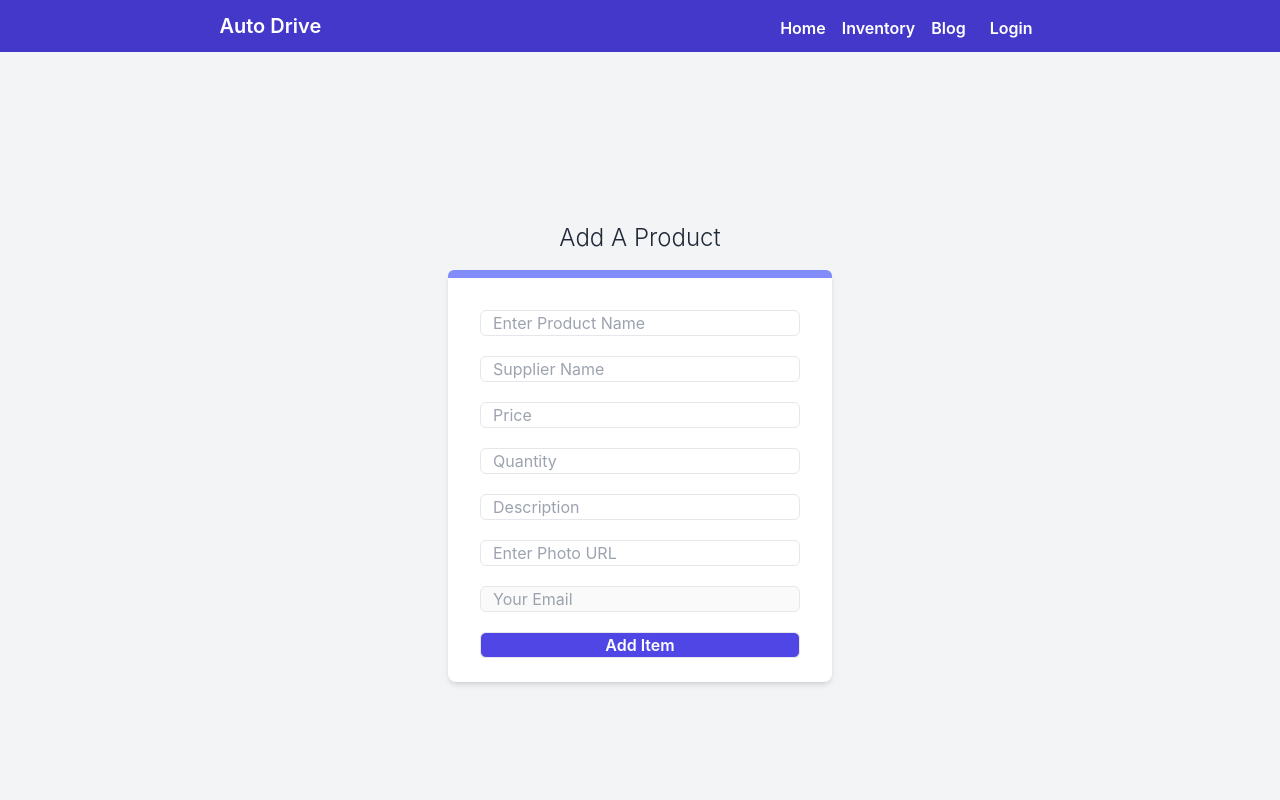
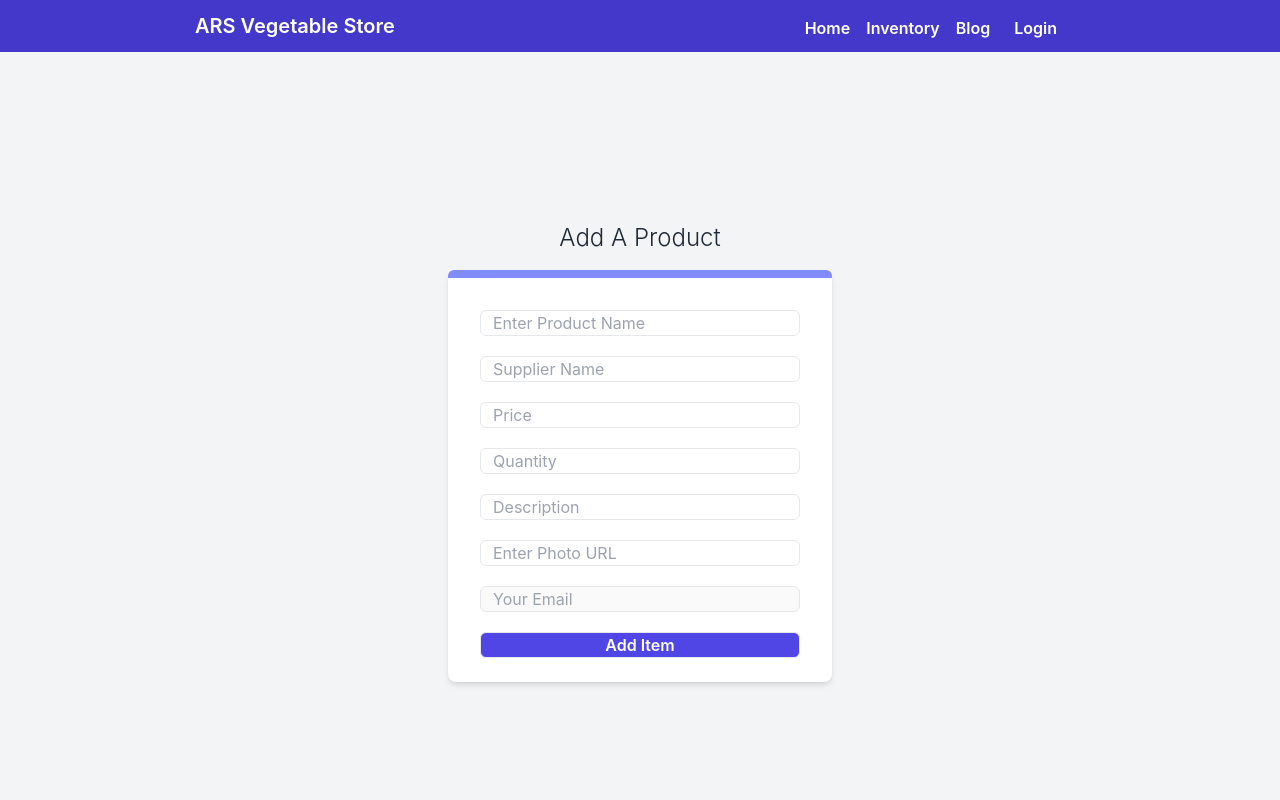
Before and after one commit to MDABDULLAH16/assignment-11-client, a React (Create React App) app: page /addItem in a window 1280 px wide. Shown: the top 800 px of the page. Built offline with nearby package versions, Linux system fonts and the light colour scheme; no server answers; what tw-elements would draw is missing.

Commit message:
all complete

```diff
--- a/public/index.html
+++ b/public/index.html
@@ -1,14 +1,12 @@
 <!DOCTYPE html>
 <html lang="en">
+
 <head>
   <meta charset="utf-8" />
   <link rel="icon" href="%PUBLIC_URL%/favicon.ico" />
   <meta name="viewport" content="width=device-width, initial-scale=1" />
   <meta name="theme-color" content="#000000" />
-    <meta
-      name="description"
-      content="Web site created using create-react-app"
-    />
+  <meta name="description" content="Web site created using create-react-app" />
   <link rel="apple-touch-icon" href="%PUBLIC_URL%/logo192.png" />
   <!--
       manifest.json provides metadata used when your web app is installed on a
@@ -24,8 +22,9 @@
       work correctly both with client-side routing and a non-root public URL.
       Learn how to configure a non-root public URL by running `npm run build`.
     -->
-    <title>React App</title>
+  <title>ARS Vegetable Store</title>
 </head>
+
 <body>
   <noscript>You need to enable JavaScript to run this app.</noscript>
   <div id="root"></div>
@@ -40,4 +39,5 @@
       To create a production bundle, use `npm run build` or `yarn build`.
     -->
 </body>
+
 </html>
--- a/src/components/Card/Card.js
+++ b/src/components/Card/Card.js
@@ -6,14 +6,14 @@ const Card = ({ card }) => {
     const { name, price, dillername, quantity, image, discription } = card;
     return (
         <div className='' >
-            <div className=' border-solid border-2 border-indigo-200 rounded-lg shadow-xl  m-5  bg-white p-2'>
+            <div className='  border-solid border-2 border-indigo-200 rounded-lg shadow-xl  m-5  bg-white p-2'>
                 <div className='bg-white text-center'>
                     <img className='mx-auto' src={image} alt="" />
                     <h1>Cars Name: {name} </h1>
                     <h2>Price:$ {price}</h2>
                     <p> Quantity: {quantity}</p>
                     <p className='text-semibold'> Supplier Name: {dillername}</p>
-                    <p className='text-xs'>Discription:{discription}</p>
+                    <p className='text-xs'>Discriptions: {discription}</p>
                     <div>
                         <Link to='/inventory' ><button className='border w-full bg-indigo-600 text-white rounded-md hover:bg-indigo-800 mt-3 font-semibold'>Update</button></Link>
                     </div>
--- a/src/components/Navber/Navber.js
+++ b/src/components/Navber/Navber.js
@@ -21,7 +21,7 @@ const Navber = () => {
             </div>
             <nav className={`bg-indigo-700 w-full md:flex justify-around  font-semibold text-white absolute md:static duration-500 ease-in ${open ? 'top-6' : 'bottom-80'}`}>
                 <div>
-                    <h1 className='md:mx-auto text-xl md:my-3' >Auto Drive</h1>
+                    <h1 className='md:mx-auto text-xl md:my-3' >ARS Vegetable Store</h1>
                 </div>
                 <div className='p-3 md:flex items-end justify-center   '>
                     <CustomLink className=' m-2' to='/' >Home</CustomLink>
```
Also changed, not shown: firebase.json (added), 2 other files (tests, documents, lock files or other folders). Lines whose indentation alone changed are shown as unchanged.
